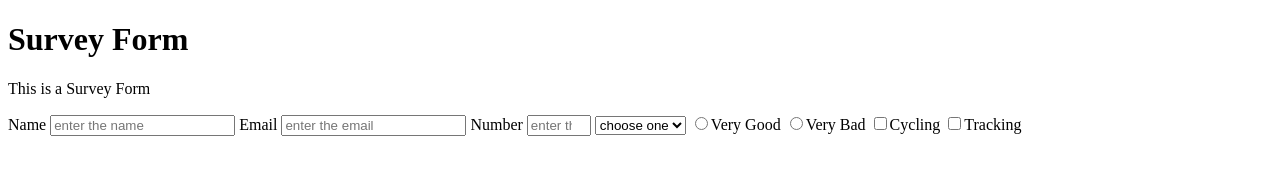
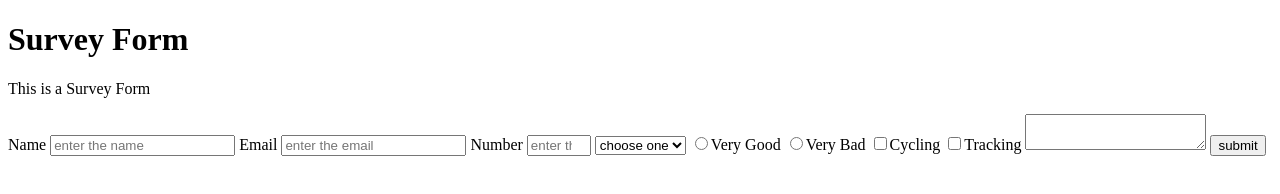
Before and after one commit to sddoe/projectT, a plain HTML site: page index.html in a window 1280 px wide. Drawn offline with Linux system fonts and the light colour scheme.

Commit message:
stories #15, 16

```diff
--- a/index.html
+++ b/index.html
@@ -34,6 +34,8 @@
       <label>
           <input name="user-hobbies" type="checkbox" value="Tracking"/>Tracking
       </label>
+      <textarea></textarea>
+      <button id="submit">submit</button>
     </form>
     <script  src="js/index.js"></script>
   </body>
```
